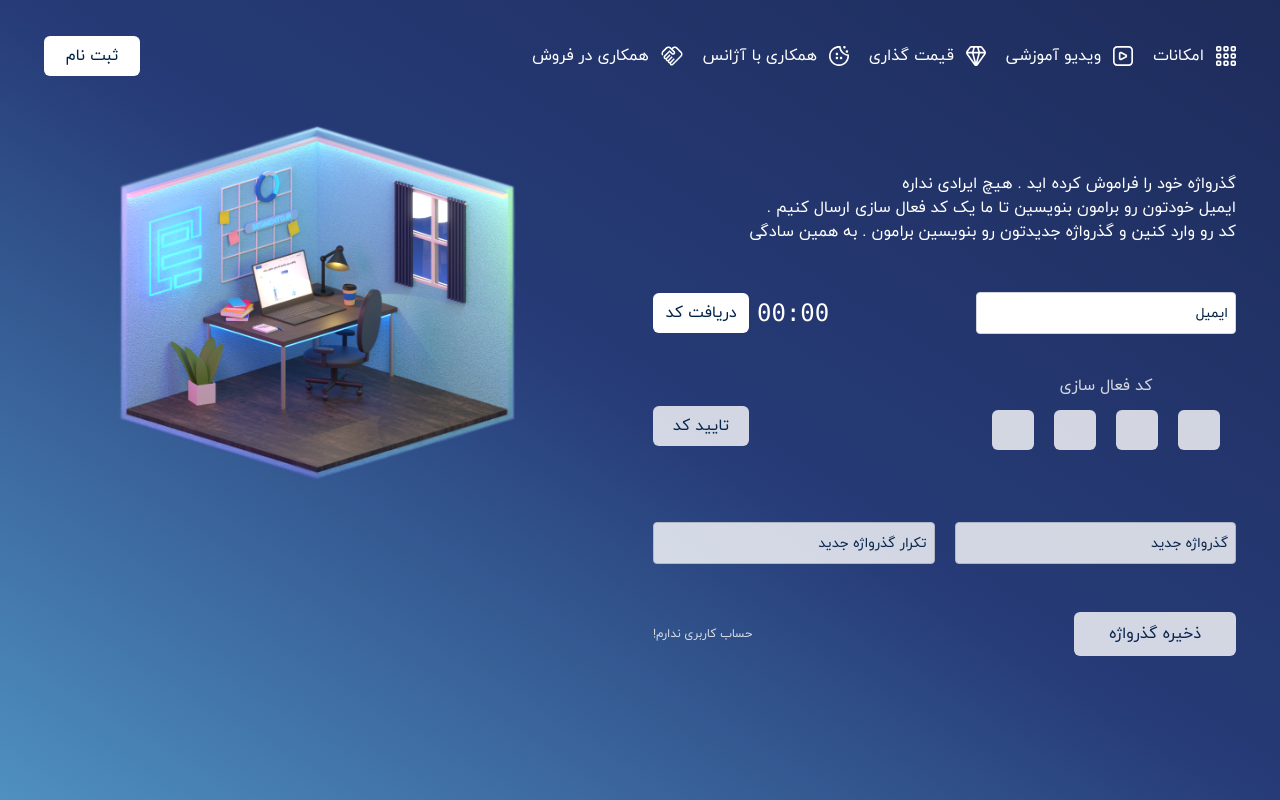
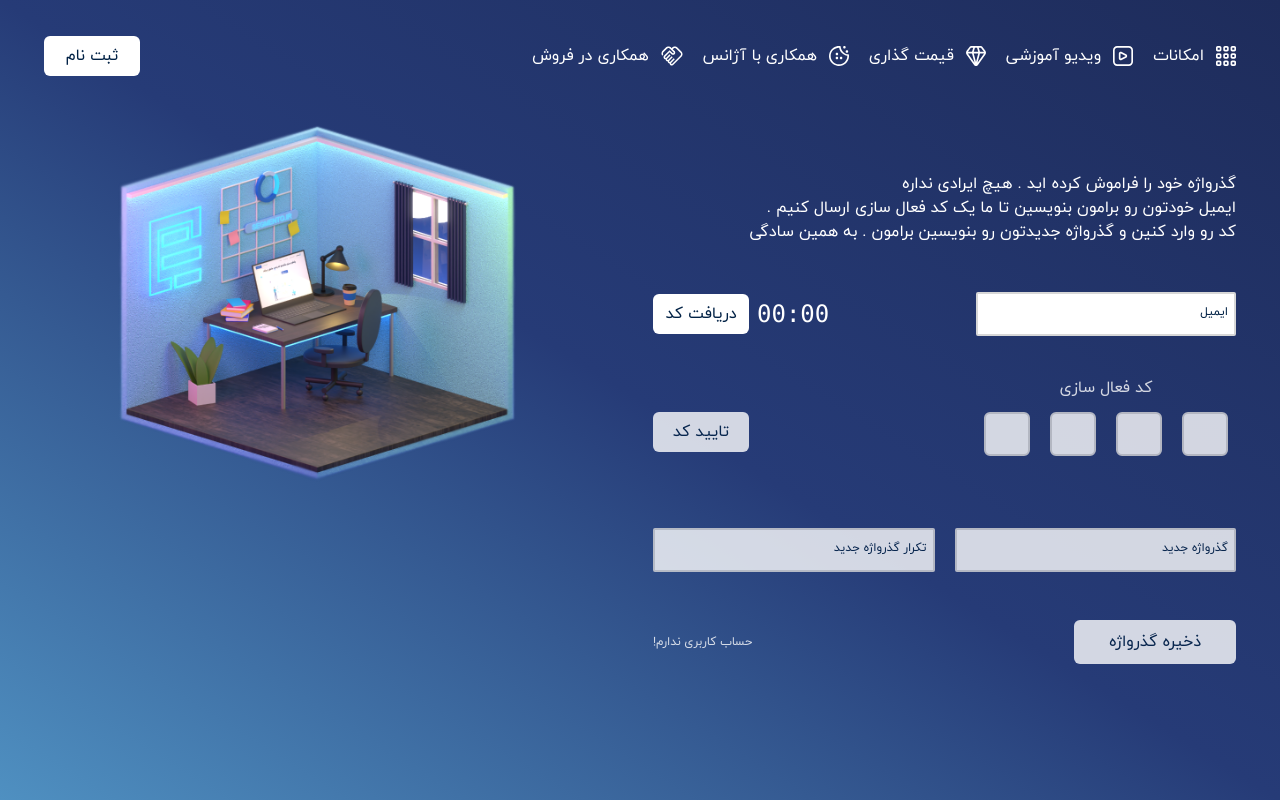
Before and after one commit to xaankoow/segmento-nuxt, a Nuxt app: page /auth/forget in a window 1280 px wide. Built offline with nearby package versions, Linux system fonts and the light colour scheme.

Commit message:
Update main.css

```diff
--- a/assets/css/main.css
+++ b/assets/css/main.css
@@ -1,6 +1,10 @@
 @tailwind base;
 @tailwind components;
 @tailwind utilities;
+
+* {
+  outline: none;
+}
 
 @layer components {
   ul {
@@ -8,25 +12,31 @@
   }
 
   .custom_input_box {
-    @apply relative [&>input]:py-2 [&>input]:pl-2 [&>input]:pr-8 [&>input]:border [&>input]:text-base-content
-        [&>input]:w-full [&>input]:border-gray-300 [&>input]:rounded [&>input:focus]:outline-none [&>input:focus]:border-blue-500
-        [&>label]:absolute [&>label]:right-2 [&>label]:top-3 [&>label]:transition-all [&>label]:duration-300 [&>label]:transform [&>label]:text-sm
+    @apply relative text-base-content [&>input]:w-full [&>label]:absolute [&>label]:right-2 [&>label]:top-3 [&>label]:transition-all [&>label]:duration-300 [&>label]:transform [&>label]:text-xs
         [&>label]:cursor-text [&>label]:pointer-events-none;
   }
 
+  input {
+    @apply border-2 border-base-350 rounded-sm py-2 px-4 focus:border-b-primary outline-none
+  }
+
   .btn {
-    @apply rounded-lg py-1 px-2 transition-all duration-100;
+    @apply rounded-lg py-2 px-3 transition-all duration-200;
   }
 
   .btn-primary {
-    @apply btn bg-primary text-base-100  hover:bg-primary-active;
+    @apply rounded-lg py-2 px-3 transition-all duration-200 bg-primary text-base-100  hover:bg-primary-active;
+  }
+
+  .btn-secondary {
+    @apply rounded-lg py-2 px-3 transition-all duration-200 bg-primary/5 text-primary hover:bg-primary/10
   }
 
   .alphabet {
-    @apply rounded-md flex items-center justify-center text-primary-active bg-primary/20 w-16 h-12
+    @apply rounded-md flex items-center justify-center text-primary-active bg-primary/20 w-16 h-12;
   }
   .alphabet.active {
-    @apply bg-primary text-base-100
+    @apply bg-primary text-base-100;
   }
 }
 
@@ -47,6 +57,11 @@
 /* Handle */
 ::-webkit-scrollbar-thumb {
   background: #D9D9D9;
+  border-radius: 20px;
+  -webkit-border-radius: 20px;
+  -moz-border-radius: 20px;
+  -ms-border-radius: 20px;
+  -o-border-radius: 20px;
 }
 
 /* Handle on hover */
```
